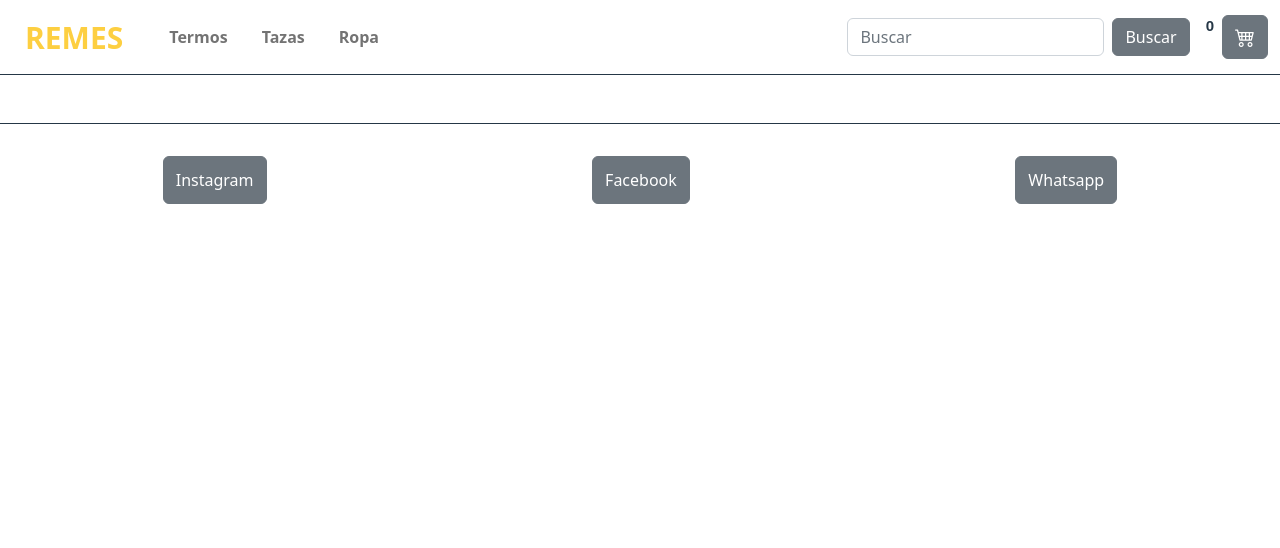
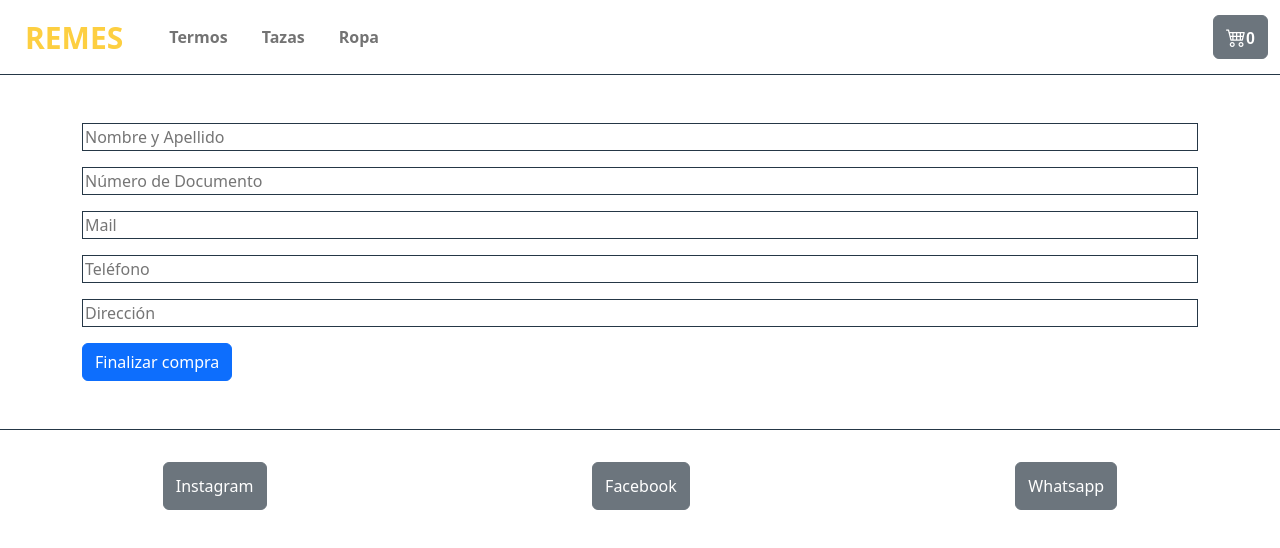
Before and after one commit to Araci88/ReactJsCarvalho, a React (Create React App) app: page /checkout in a window 1280 px wide. Shown: the top 548 px of the page. Built offline with nearby package versions, Linux system fonts and the light colour scheme.

Commit message:
Segunda entrega

```diff
--- a/src/components/App.css
+++ b/src/components/App.css
@@ -10,7 +10,9 @@
 }
 .linkRemes:hover{
     color: #FDCF41;
-    font-size: 33px;
+}
+.btnRemes:hover{
+    transform: scale(1.1);
 }
 .nav-link{
     font-weight: bold;
@@ -19,22 +21,24 @@
 .nav-link:hover{
     font-size: 15px;
 }
+
+
 .linkCart{
     text-decoration: none;
+    color: white;
 }
 .numeroCarrito{
     font-family: Arial, Helvetica, sans-serif;
     text-align: center;
-    font-weight: bolder;
-    color: #253746;
-    font-size: 15px;
-    margin-left: 1rem;
-    margin-right: 0.5rem;
+    font-weight: bold;
+    color: white;
 }
 .bi-cart4{
     font-size: 20px;
     color: white;
 }
+
+
 .cardProducto{
     margin: 4px;
 }
@@ -54,6 +58,8 @@
 .linkVerProducto:hover{
     color: #253746;
 }
+
+
 .itemDetail{
     max-width: 500px;
     margin-top: 10px;
@@ -93,6 +99,14 @@
     align-self: center;
     margin-top: 5px;
 }
+
+
+.inputCheckout{
+    width: 100%;
+    border: 1px solid #253746;
+}
+
+
 .footer{
     border-top: 1px solid #253746;
     margin-top: 3rem;
--- a/src/components/App.jsx
+++ b/src/components/App.jsx
@@ -3,7 +3,10 @@ import { BrowserRouter, Routes, Route } from 'react-router-dom';
 import NavBar from './NavBar/NavBar';
 import ItemListContainer from './ItemListContainer/ItemListContainer';
 import ItemDetailContainer from './ItemDetailContainer/ItemDetailContainer';
+import Cart from './Cart/Cart';
+import Checkout from './Checkout/Checkout';
 import Footer from "./Footer/Footer"
+
 
 const App = () => {
 
@@ -15,7 +18,8 @@ const App = () => {
           <Route path='/' element={<ItemListContainer/>}/>
           <Route path='/product/:idProducto' element={<ItemDetailContainer/>}/>
           <Route path='/category/:category' element={<ItemListContainer/>}/>
-          <Route path='/cart'/>
+          <Route path='/cart'element={<Cart/>}/>
+          <Route path='/checkout' element={<Checkout/>}/>
         </Routes>
         <Footer/>
       </BrowserRouter>
--- /dev/null
+++ b/src/components/Cart/Cart.jsx
@@ -0,0 +1,12 @@
+import { Link } from 'react-router-dom';
+
+const Cart = () => {
+    return (
+        <div>
+            <p>Carrito vacío</p>
+            <button className='btn btn-primary'><Link className='linkCart' to={'/checkout'}>Ir a pagar</Link></button>
+        </div>
+    );
+}
+
+export default Cart;
--- a/src/components/CartWidget/CartWidget.jsx
+++ b/src/components/CartWidget/CartWidget.jsx
@@ -2,9 +2,8 @@ import { Link } from "react-router-dom";
 const CartWidget = () => {
     return (
         <ul className="navbar-nav me-auto">
-            <p className="numeroCarrito">0</p>
             <li className="nav-item">
-                <button className='btn btn-secondary'><Link className="linkCart" to="/cart"><i className="bi bi-cart4"></i></Link></button>
+                <button className='btn btn-secondary'><Link className="linkCart" to="/cart"><i className="bi bi-cart4"></i><span className="numeroCarrito">0</span></Link></button>
             </li>
         </ul>
     );
--- /dev/null
+++ b/src/components/Checkout/Checkout.jsx
@@ -0,0 +1,44 @@
+import React from "react";
+import { useNavigate } from "react-router-dom";
+
+const Checkout = () => {
+
+    const datosFormulario = React.useRef()
+    let navigate = useNavigate()
+
+    const consultarFormulario = (e) => {
+        e.preventDefault()
+        const dataForm = new FormData(datosFormulario.current)
+        const cliente = Object.fromEntries(dataForm)
+        console.log(cliente)
+        e.target.reset()
+        navigate('/')
+    }
+
+    return (
+        <div className="container containerForm">
+            <form className="formCheckout" onSubmit={consultarFormulario} ref={datosFormulario}>
+                <fieldset className="filedsetForm">
+                    <div className="mb-3">
+                        <input className="inputCheckout" type="text" placeholder="Nombre y Apellido" name="nombre" />
+                    </div>
+                    <div className="mb-3">
+                        <input className="inputCheckout" type="number" placeholder="Número de Documento" name="numero de documento" />
+                    </div>
+                    <div className="mb-3">
+                        <input className="inputCheckout" type="email" placeholder="Mail" name="mail" />
+                    </div>
+                    <div className="mb-3">
+                        <input className="inputCheckout" type="number" placeholder="Teléfono" name="numero de telefono" />
+                    </div>
+                    <div className="mb-3">
+                        <input className="inputCheckout" type="text" placeholder="Dirección" name="direccion"/>
+                    </div>
+                    <button className='btn btn-primary' type="submit">Finalizar compra</button>
+                </fieldset>
+            </form>
+        </div>
+    );
+}
+
+export default Checkout;
--- a/src/components/Item/Item.jsx
+++ b/src/components/Item/Item.jsx
@@ -1,16 +1,16 @@
 import { Link } from "react-router-dom";
 const Item = ({producto}) => {
     return (
-        <>
         <div className="card cardProducto" style={{width: '18rem'}}>
             <img src={`../img/${producto.imgProducto}`} className="card-img-top cardImg" alt="..." />
             <div className="card-body">
                 <h5 className="card-title text-center">{producto.nombreProducto}</h5>
                 <p className="card-text text-center">$ {new Intl.NumberFormat('de-DE').format(producto.precioProducto)}</p>
-                    <button className="btn btn-primary btnVerProducto"> <Link className="linkVerProducto" to={`/product/${producto.idProducto}`}>Ver producto</Link> </button>
+                <button className="btn btn-primary btnVerProducto">
+                    <Link className="linkVerProducto" to={`/product/${producto.idProducto}`}>Ver producto</Link>
+                </button>
             </div>
         </div>
-        </>
     );
 }
 
--- a/src/components/ItemCount/ItemCount.jsx
+++ b/src/components/ItemCount/ItemCount.jsx
@@ -1,12 +1,9 @@
 import {useState} from 'react';
 
-const ItemCount = ({stock, onAdd}) => {
-    const [contador, setContador] = useState(1);
+const ItemCount = ({inicial, stock, onAdd}) => {
+    const [contador, setContador] = useState(inicial);
 
-    const agregarAlCarrito = () => {
-        onAdd(contador)
-        console.log(contador)
-    }
+    const agregarAlCarrito = () => onAdd(contador)
 
     const sumar = () => {
         if(contador < stock)
@@ -23,7 +20,7 @@ const ItemCount = ({stock, onAdd}) => {
                 <span className='numeroItemCount'>{contador}</span>
                 <button className='btn btn-secondary btnSumar' onClick={() => sumar()}>+</button>
             </div>
-            <button className='btn btn-primary btnAgregarAlCarrito'>Agregar al carrito</button>
+            <button className='btn btn-primary btnAgregarAlCarrito' onClick={agregarAlCarrito}>Agregar al carrito</button>
         </div>
     );
 }
--- a/src/components/ItemDetail/ItemDetail.jsx
+++ b/src/components/ItemDetail/ItemDetail.jsx
@@ -1,7 +1,10 @@
 import ItemCount from "../ItemCount/ItemCount";
 
 const ItemDetail = ({item}) => {
-    console.log(item)
+
+    const onAdd = (contador) =>{
+        console.log(contador)
+    }
 
     return (
         <div className="row g-0">
@@ -13,10 +16,9 @@ const ItemDetail = ({item}) => {
                 <p className="card-text">Descripción: {item.descripcionProducto}</p>
                 <p className="card-text">Precio: $ {new Intl.NumberFormat('de-DE').format(item.precioProducto)}</p>
                 <p className="card-text">Stock: {item.stock}</p>
-                <ItemCount stock={item.stock}/>
+                <ItemCount inicial={1} stock={item.stock} onAdd={onAdd}/>
                 <button className="btn btn-primary btnFinalizarCompra">Finalizar compra</button>
             </div>
-
         </div>
     );
 }
--- a/src/components/ItemListContainer/ItemListContainer.jsx
+++ b/src/components/ItemListContainer/ItemListContainer.jsx
@@ -10,7 +10,7 @@ const ItemListContainer = () => {
     useEffect (() => {
         if(category){
             consultarBaseDeDatos("../json/productos.json").then(productList => {
-                const productsList = productList.filter(producto => producto.stock > 0).filter(producto => producto.idCategoria === parseInt(category))
+                const productsList = productList.filter(producto => producto.stock > 0).filter(producto => producto.idCategoria === category)
                 const cardProductos = ItemList ({productsList});
                 setProductos(cardProductos);
             })
@@ -26,9 +26,9 @@ const ItemListContainer = () => {
     console.log(productos);
 
     return (
-        <>
-            <div className="row cardProductos">{productos}</div>
-        </>
+        <div className="row cardProductos">
+            {productos}
+        </div>
     );
 }
 
--- a/src/components/NavBar/Categorias/Categorias.jsx
+++ b/src/components/NavBar/Categorias/Categorias.jsx
@@ -3,13 +3,13 @@ const Categorias = () => {
     return (
         <ul className="navbar-nav me-auto mb-2 mb-lg-0">
             <li className="nav-item">
-                <button className="nav-link btn"><Link className="nav-link" to="/category/1">Termos</Link></button>
+                <button className="nav-link btn"><Link className="nav-link" to="/category/Termos">Termos</Link></button>
             </li>
             <li className="nav-item">
-                <button className="nav-link btn"><Link className="nav-link" to="/category/2">Tazas</Link></button>
+                <button className="nav-link btn"><Link className="nav-link" to="/category/Tazas">Tazas</Link></button>
             </li>
             <li className="nav-item">
-                <button className="nav-link btn"><Link className="nav-link" to="/category/3">Ropa</Link></button>
+                <button className="nav-link btn"><Link className="nav-link" to="/category/Ropa">Ropa</Link></button>
             </li>
         </ul>
     );
--- a/src/components/NavBar/NavBar.jsx
+++ b/src/components/NavBar/NavBar.jsx
@@ -1,4 +1,3 @@
-import Form from "../Form/Form";
 import { Link } from "react-router-dom";
 import Categorias from "./Categorias/Categorias";
 import CartWidget from "../CartWidget/CartWidget";
@@ -7,13 +6,12 @@ const NavBar = () => {
     return (
         <nav className="navbar navbar-expand-lg">
             <div className="container-fluid">
-                <button className="navbar-brand btn"> <Link className="linkRemes" to="/">REMES</Link></button>
+                <button className="navbar-brand btn btnRemes"> <Link className="linkRemes" to="/">REMES</Link></button>
                 <button className="navbar-toggler" type="button" data-bs-toggle="collapse" data-bs-target="#navbarNav" aria-controls="navbarNav" aria-expanded="false" aria-label="Toggle navigation">
                  <span className="navbar-toggler-icon" />
                 </button>
                 <div className="collapse navbar-collapse">
                     <Categorias/>
-                    <Form/>
                 </div>
                 <CartWidget/>
             </div>
```
Also changed, not shown: public/json/productos.json (+12 -12 lines). Lines whose indentation alone changed are shown as unchanged.
